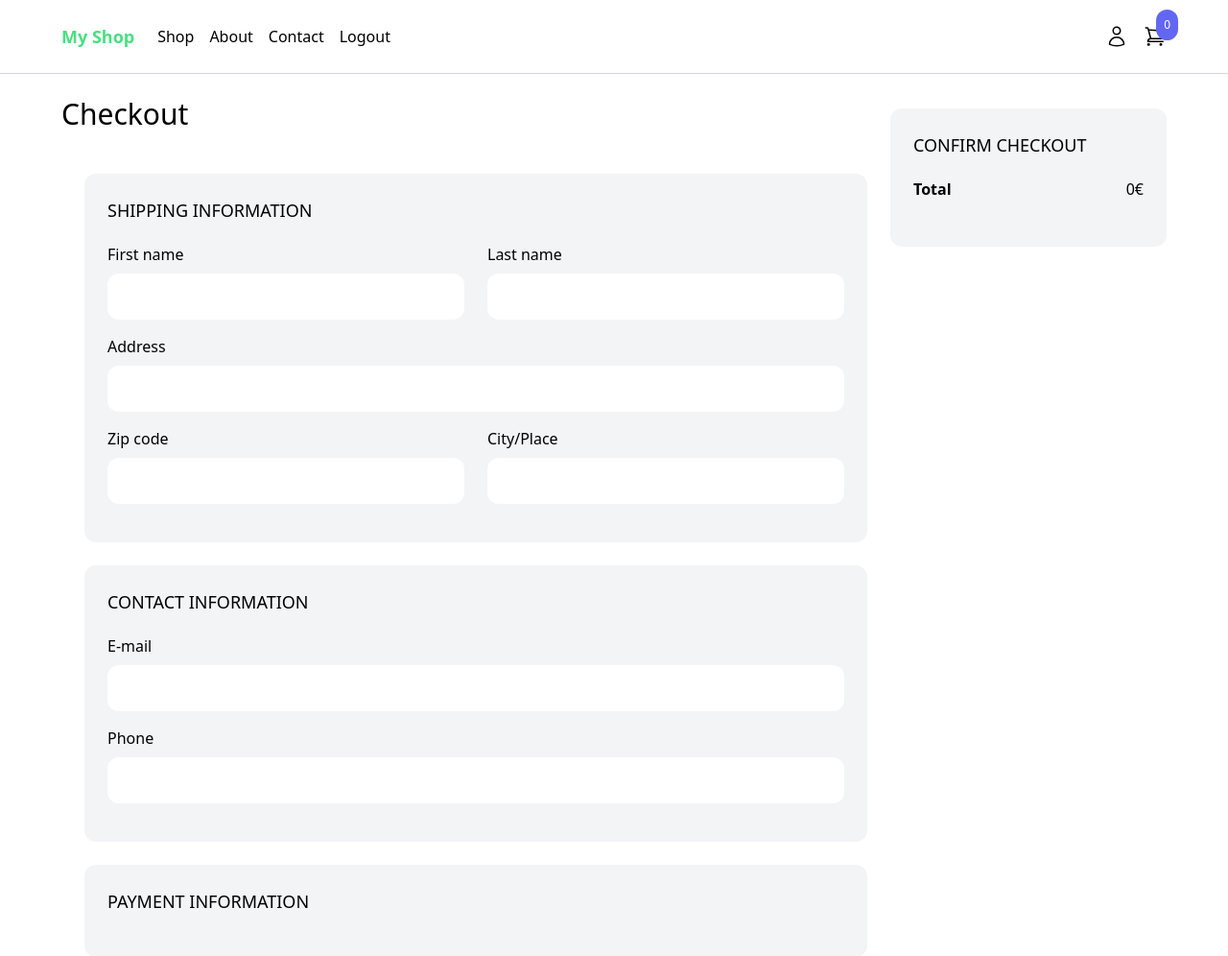
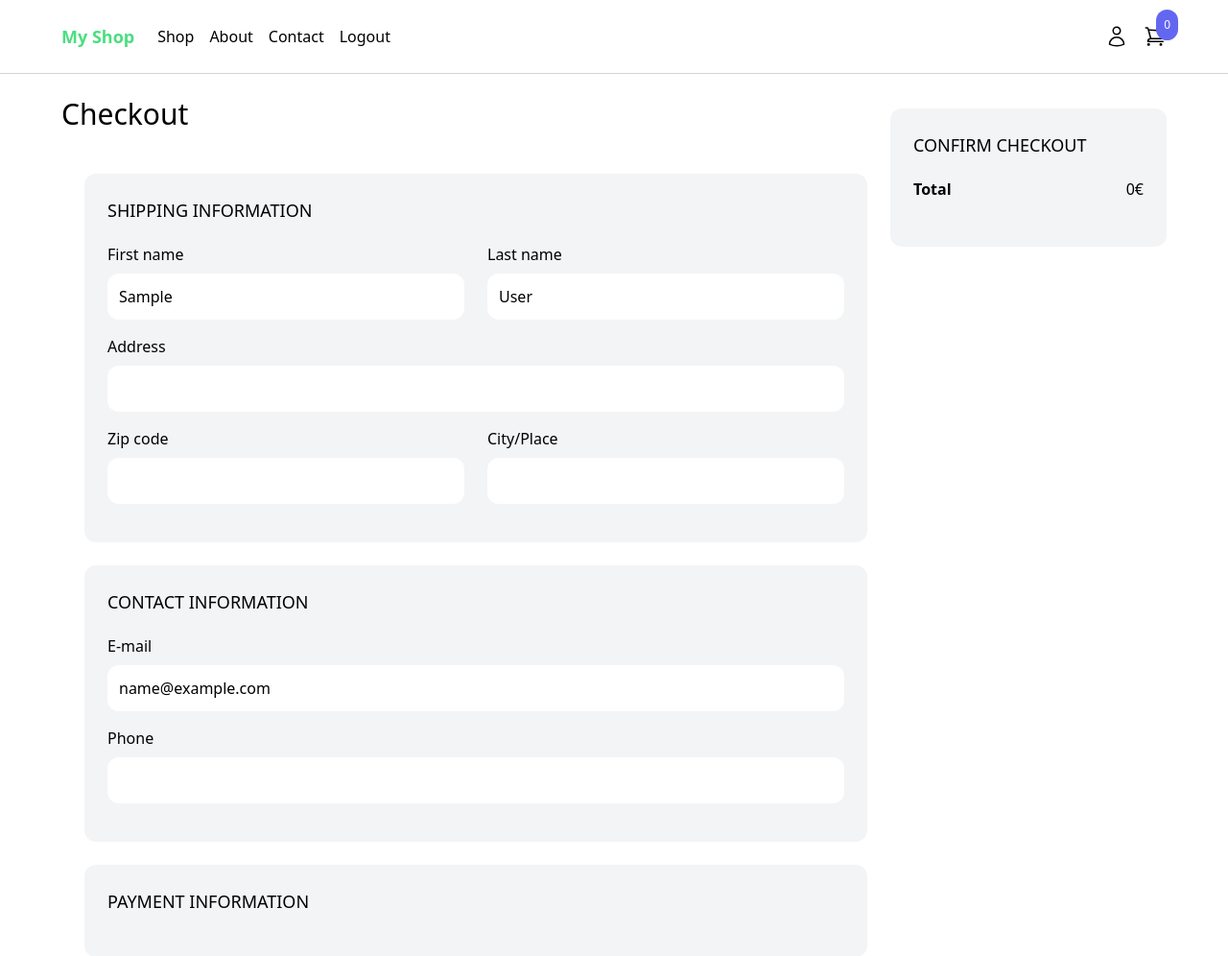
Before and after one commit to kurekhombre/myShop, a Django app: page /cart/checkout/ in a window 1280 px wide. Shown: the top 996 px of the page at 96% size. Run offline with Django 4.2, Linux system fonts and the light colour scheme; the visitor is signed in with stand-in values (Sample User, id 1); some libraries are stand-ins or nearby versions.

Commit message:
Issue #39, #40, #41, #42, #43 - show correct products in the cart, show total price in the cart and in the checkout, only allow checkout for authenticated user, show user information in the checkout, change checkout link in the cart

```diff
--- a/cart/templates/cart/cart.html
+++ b/cart/templates/cart/cart.html
@@ -33,7 +33,7 @@
       <span>{{cart.get_total_cost}}€</span>
     </div>
 
-    <a href="#" class="inline-block px-8 py-4 rounded-xl bg-green-400 hover:bg-green-700 text-white">Checkout</a>
+    <a href="{% url 'checkout' %}" class="inline-block px-8 py-4 rounded-xl bg-green-400 hover:bg-green-700 text-white">Checkout</a>
   </div>
 </div>
 
--- a/cart/templates/cart/checkout.html
+++ b/cart/templates/cart/checkout.html
@@ -13,11 +13,11 @@
                 <div class="flex space-x-6">
                     <div class="w-1/2 mb-4">
                         <label for="first_name" class="inline-block mb-2">First name</label>
-                        <input type="text" name="first_name" id="first_name" class="w-full p-3 rounded-xl">
+                        <input type="text" name="first_name" id="first_name" class="w-full p-3 rounded-xl" value="{{request.user.first_name}}">
                     </div>
                     <div class="w-1/2 mb-4">
                         <label for="last_name" class="inline-block mb-2">Last name</label>
-                        <input type="text" name="last_name" id="last_name" class="w-full p-3 rounded-xl">
+                        <input type="text" name="last_name" id="last_name" class="w-full p-3 rounded-xl" value="{{request.user.last_name}}">
                     </div>
                 </div>
 
@@ -43,7 +43,7 @@
                 <h2 class="mb-5 uppercase text-lg">Contact Information</h2>
                 <div class="mb-4">
                     <label for="email" class="inline-block mb-2">E-mail</label>
-                    <input type="email" name="email" id="email" class="w-full p-3 rounded-xl">
+                    <input type="email" name="email" id="email" class="w-full p-3 rounded-xl" value="{{request.user.email}}">
                 </div>
 
                 <div class="mb-4">
--- a/product/templates/product/partials/product_list_item.html
+++ b/product/templates/product/partials/product_list_item.html
@@ -4,7 +4,9 @@
     </a>
     <div class="pt-3 flex items-center justify-between">
         <a href="{% url 'product' product.slug %}">{{product.name}}</a>
-        <a href="#"             hx-get="{% url 'add_to_cart' product.id %}"
+        <a
+            href="#"
+            hx-get="{% url 'add_to_cart' product.id %}"
             hx-target="#menu-cart-button"
             hx-swap="outerHTML" class="hover:text-green-800">
             <svg xmlns="http://www.w3.org/2000/svg" fill="none" viewBox="0 0 24 24" stroke-width="1.5" stroke="currentColor" class="w-6 h-6">
```
Also changed, not shown: TODO.md (+9 -0 lines).
